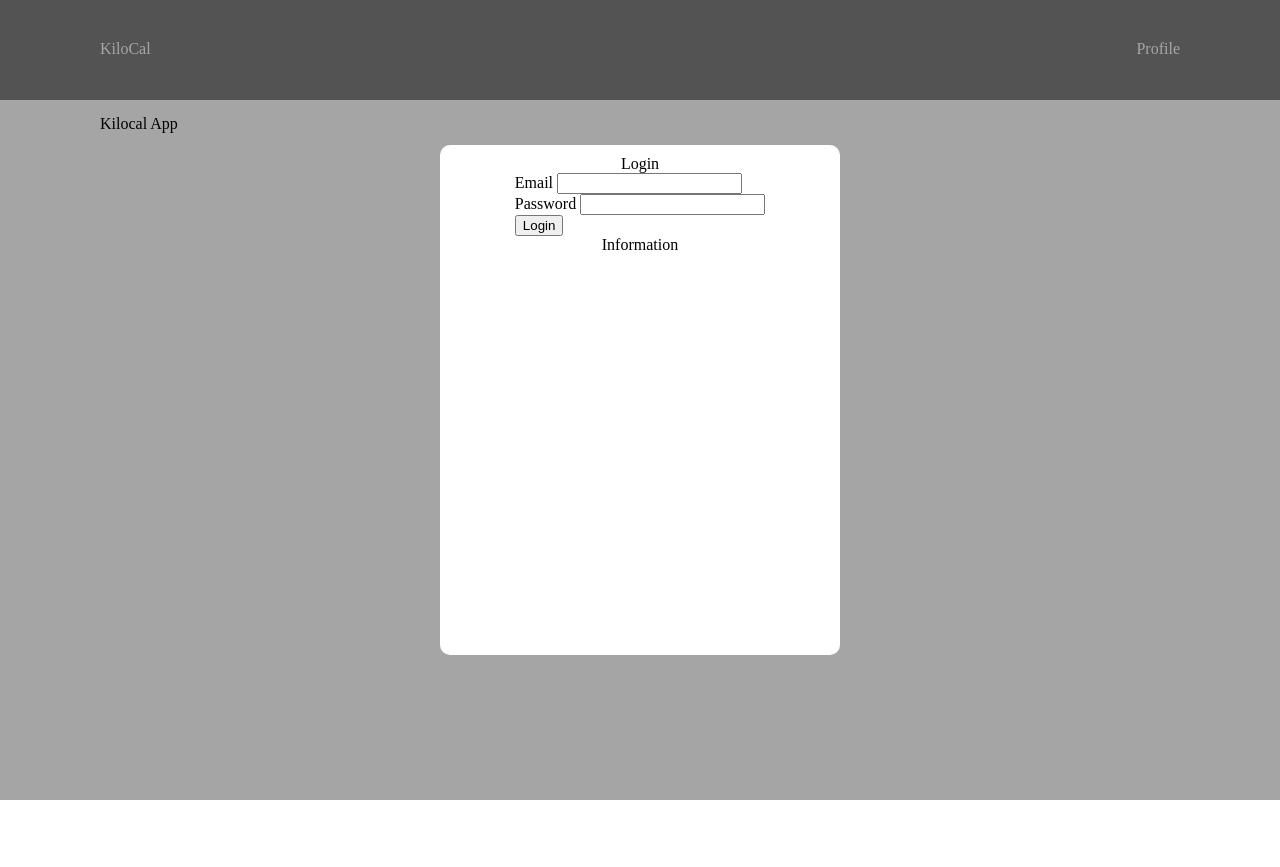
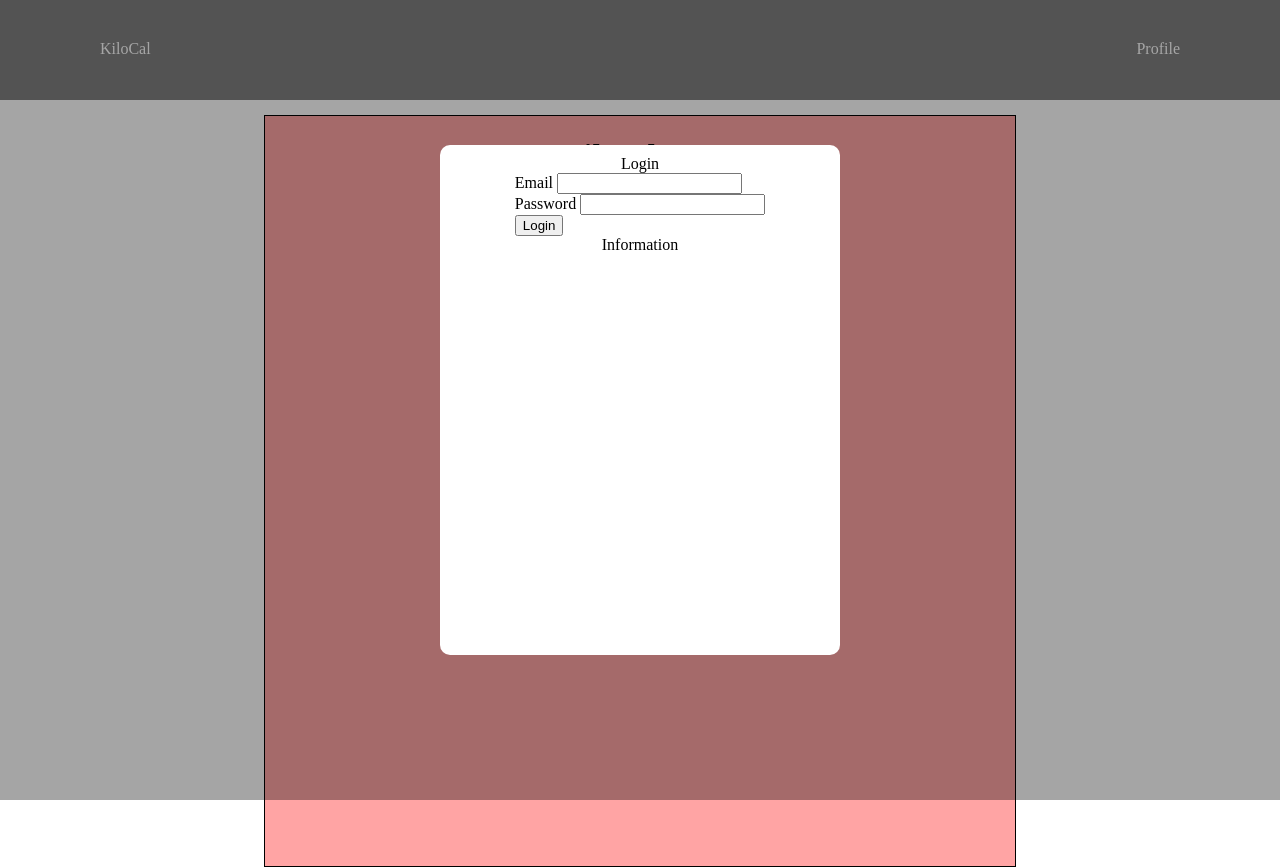
Before and after one commit to ansengarvin/kilocal, a React (Vite) app in the folder frontend/: page / in a window 1280 px wide. Before the commit the page ends 800 px from the top, so only its background shows below. Built offline with nearby package versions, Linux system fonts and the light colour scheme.

Commit message:
feat: skeleton layout for app window

```diff
--- a/frontend/src/routes/App.tsx
+++ b/frontend/src/routes/App.tsx
@@ -1,9 +1,41 @@
-function App() {
+import styled from "@emotion/styled";
+
+interface appProps {
+  loggedIn: boolean
+}
+
+const AppPage = styled.div`
+  display: flex;
+  justify-content: center;
+`
+
+const AppWindow = styled.div`
+  background-color: #ffa4a4;
+  width: 750px;
+  height: 750px;
+  display: flex;
+  flex-direction: column;
+  align-items: center;
+  border: 1px solid black;
+`
+
+function App(props: appProps) {
+  const {loggedIn} = props
+
+  const currentDate = new Date();
+  const year = currentDate.getFullYear()
+  const month = currentDate.getMonth() + 1
+  const day = currentDate.getDate()
+
+  const formattedDate = `${year}-${month}-${day}`
 
   return (
-    <>
-      Kilocal App
-    </>
+    <AppPage>
+      <AppWindow>
+        <h1>Kilocal App</h1>
+        {loggedIn ? <>{formattedDate}</> : <>Not Logged In</>}
+      </AppWindow>
+    </AppPage>
   )
 }
 
```
